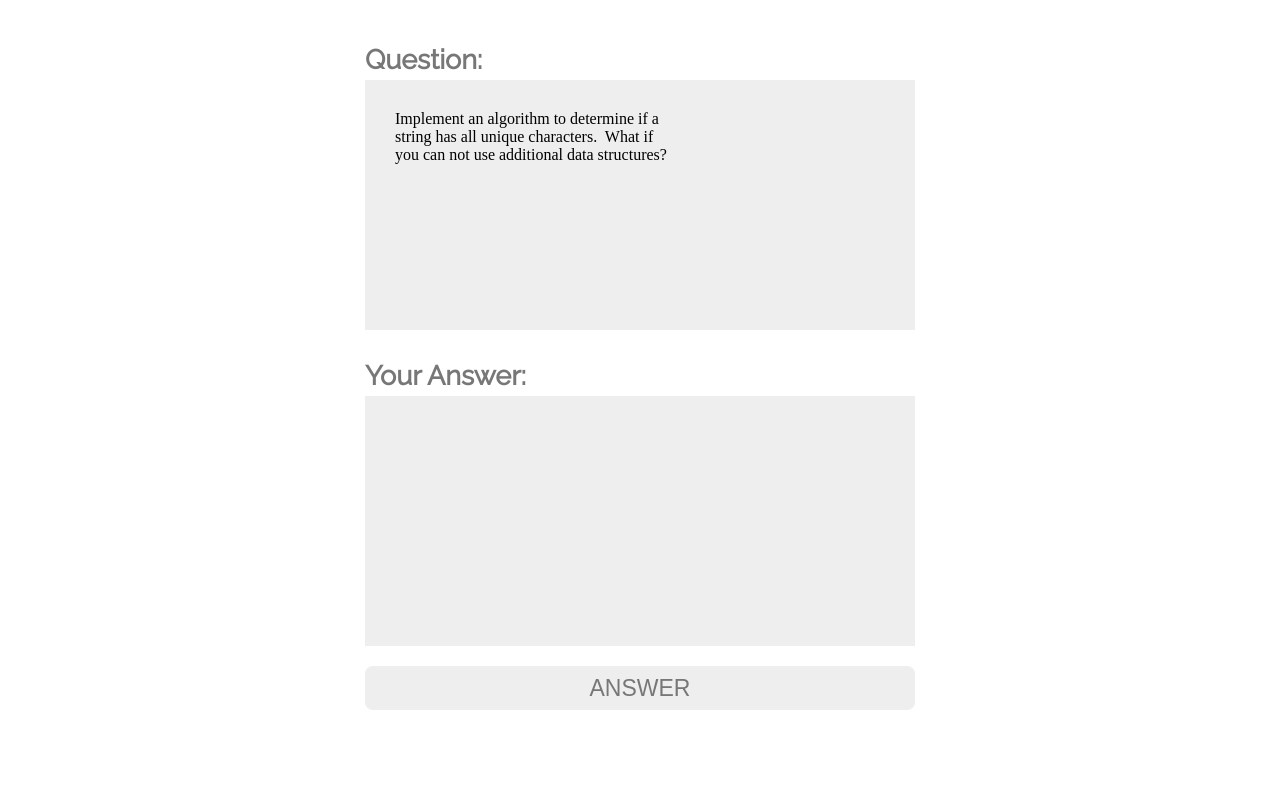
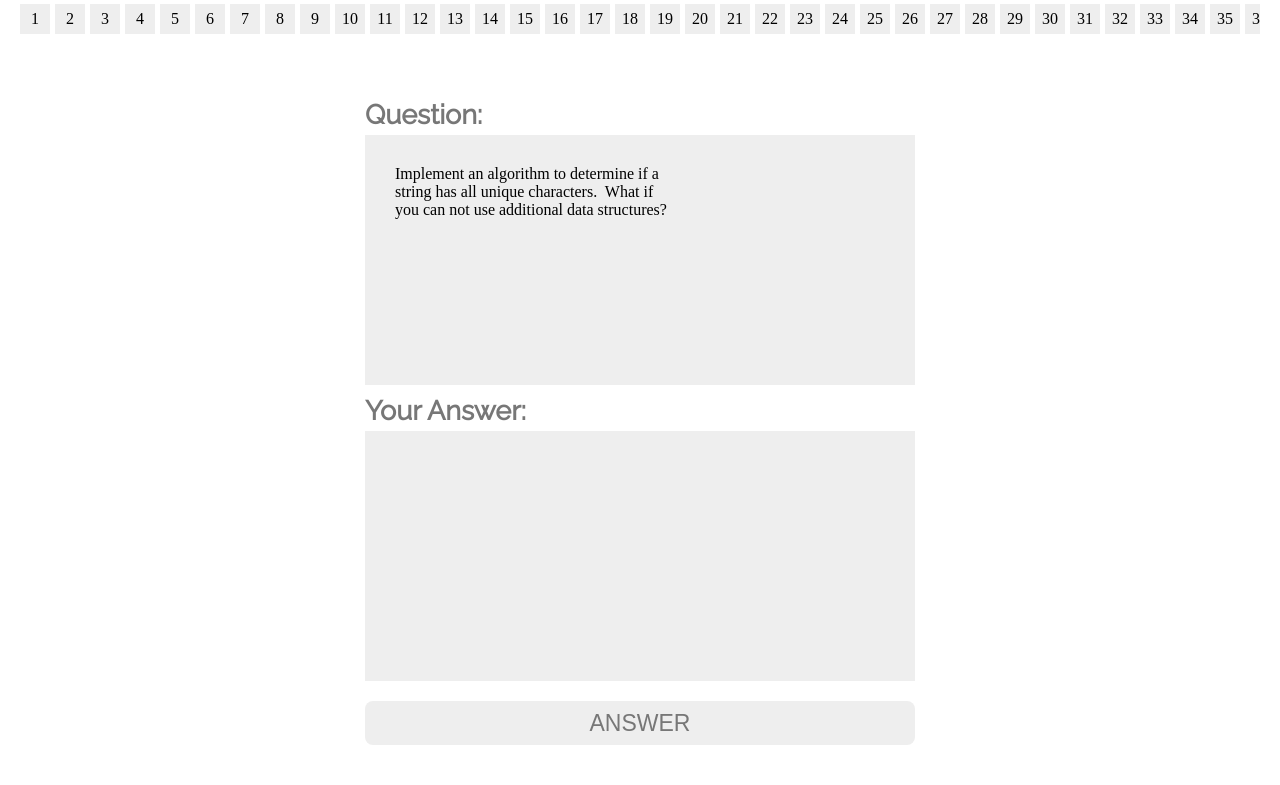
Before and after one commit to kcsoderstrom/hackathon-flash-cards, a React app: page / in a window 1280 px wide. Shown: the part 58-843 px from the top of the page. Before the commit the page ends 808 px from the top, so only its background shows below. Built offline with nearby package versions, Linux system fonts and the light colour scheme.

Commit message:
add card list

```diff
--- a/components/App.js
+++ b/components/App.js
@@ -3,6 +3,7 @@ import ReactDOM from 'react-dom';
 import { createStore } from 'redux';
 import Header from './Header';
 import Card from './Card';
+import CardList from './CardList';
 import data from '../data';
 
 console.log('data', data);
@@ -24,6 +25,7 @@ class App extends React.Component {
     return (
       <div>
         <Header store={this.props.store}/>
+        <CardList store={this.props.store} count={data.cards.length}/>
         <Card currentCard={this.getCard()} store={this.props.store} />
       </div>
 
--- /dev/null
+++ b/components/CardList.js
@@ -0,0 +1,56 @@
+import React from 'react';
+import ReactDOM from 'react-dom';
+import { createStore } from 'redux';
+
+class Card extends React.Component {
+  componentWillMount () {
+    console.log('PROPS IN HEADER', this.props);
+  }
+
+  componentDidMount () {
+
+  }
+
+  onIncrement () {
+    this.clearTextArea();
+    this.props.store.dispatch({
+                                type: 'INCREMENT_CARD'
+                              })
+  }
+
+  showAnswer () {
+    this.props.store.dispatch({
+                                type: 'SHOW_ANSWER'
+                              })
+  }
+
+  clearTextArea () {
+    console.log('content area text', this.input.innerText);
+    this.input.innerText = '';
+  }
+
+  cardList () {
+    let list = [];
+    for (var i = 0; i < this.props.count; i++) {
+     list.push(<div className="card-list-item">{i + 1}</div>)
+    }
+
+    return list;
+  }
+
+  render () {
+    console.log('cardlist props', this.props);
+    return (
+      <div className="card-list-container">
+        <div>
+          {
+            this.cardList()
+          }
+        </div>
+      </div>
+    )
+  }
+}
+;
+
+export default Card;
--- a/styles.scss
+++ b/styles.scss
@@ -25,7 +25,7 @@ body {
 
 .card-container {
   width: 550px;
-  margin: 40px auto;
+  margin: 0px auto;
   box-sizing: border-box;
 
   h2, h3 {
@@ -36,21 +36,22 @@ body {
     margin: 0;
   }
 
+  .card-text {
+    background: #eee;
+    padding: 30px;
+    margin-bottom: 20px;
+    box-sizing: border-box;
+  }
+
   .card-question {
     height: 250px;
+    margin-bottom: 0;
 
     > div {
       white-space: pre-wrap;
       height: 100%;
       overflow: scroll;
     }
-  }
-
-  .card-text{
-    background: #eee;
-    padding: 30px;
-    margin-bottom: 20px;
-    box-sizing: border-box;
   }
 
   .card-text-container {
@@ -68,3 +69,28 @@ body {
     width: 100%
   }
 }
+
+.card-list-container {
+  padding: 10px 20px;
+
+  > div {
+    display: flex;
+    overflow: scroll;
+  }
+}
+
+.card-list-item {
+  display: inline-block;
+  background: #eee;
+  height: 30px;
+  min-width: 30px;
+  margin-right: 5px;
+  margin-bottom: 5px;
+  padding-top: 6px;
+  box-sizing: border-box;
+  text-align: center;
+
+  &.done {
+    background: cornflowerblue;
+  }
+}
```
Also changed, not shown: dist/styles.css.
